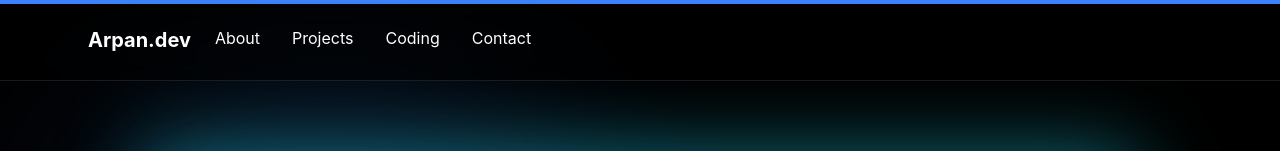
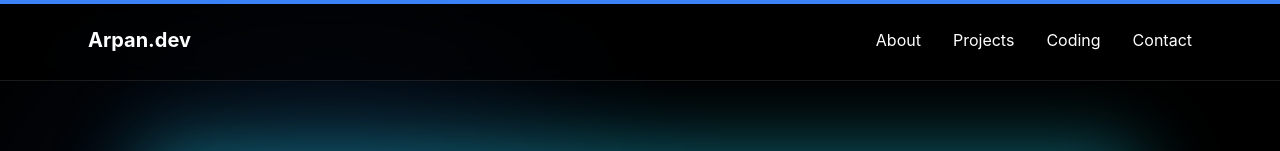
Before and after one commit to mega-bytes111/My_portfolio, a React (Vite) app: page / in a window 1280 px wide. Shown: the top 151 px of the page. Built offline with nearby package versions, Linux system fonts and the light colour scheme.

Commit message:
added_menu

```diff
--- a/src/components/Navbar.jsx
+++ b/src/components/Navbar.jsx
@@ -1,11 +1,20 @@
+import { useState } from "react";
+
 const Navbar = () => {
 
+  const [isOpen, setIsOpen] = useState(false);
+
+
   const scrollToSection = (id) => {
+
+    setIsOpen(false);
+
     setTimeout(() => {
       document.getElementById(id)?.scrollIntoView({
         behavior: "smooth",
       });
     }, 400);
+
   };
 
 
@@ -28,10 +37,10 @@ const Navbar = () => {
         max-w-6xl
         mx-auto
         flex
+        justify-between
         items-center
         h-20
-        px-4
-        sm:px-6
+        px-6
         text-white
       ">
 
@@ -39,12 +48,8 @@ const Navbar = () => {
         {/* 🔥 Logo */}
         <h1 className="
           font-bold
-          text-lg
-          sm:text-xl
+          text-xl
           cursor-pointer
-          whitespace-nowrap
-          flex-shrink-0
-          mr-6
         ">
           Arpan.dev
         </h1>
@@ -52,90 +57,128 @@ const Navbar = () => {
 
 
 
-        {/* 🔗 Scrollable Links Container */}
-        <div className="
-          flex-1
+
+        {/* 💻 Desktop Menu */}
+        <ul className="
+          hidden
+          md:flex
+          gap-8
+          cursor-pointer
+        ">
+
+
+          <li
+            onClick={() => scrollToSection("about")}
+            className="hover:text-cyan-400 transition duration-300"
+          >
+            About
+          </li>
+
+
+          <li
+            onClick={() => scrollToSection("projects")}
+            className="hover:text-cyan-400 transition duration-300"
+          >
+            Projects
+          </li>
+
+
+          <li
+            onClick={() => scrollToSection("coding")}
+            className="hover:text-cyan-400 transition duration-300"
+          >
+            Coding
+          </li>
+
+
+          <li
+            onClick={() => scrollToSection("contact")}
+            className="hover:text-cyan-400 transition duration-300"
+          >
+            Contact
+          </li>
+
+
+        </ul>
+
+
+
+
+
+        {/* 📱 Mobile Hamburger */}
+        <button
+          onClick={() => setIsOpen(!isOpen)}
+          className="
+            md:hidden
+            text-3xl
+            focus:outline-none
+          "
+        >
+
+          {isOpen ? "✕" : "☰"}
+
+        </button>
+
+
+      </div>
+
+
+
+
+
+      {/* 📱 Mobile Menu */}
+      <div
+        className={`
+          md:hidden
           overflow-hidden
-        ">
+          transition-all
+          duration-500
+          ${isOpen ? "max-h-60 opacity-100" : "max-h-0 opacity-0"}
+        `}
+      >
 
         <ul className="
           flex
-            gap-5
-            sm:gap-8
-            overflow-x-auto
-            cursor-pointer
-            no-scrollbar
-            pb-1
+          flex-col
+          items-center
+          gap-6
+          py-6
+          text-white
+          bg-black/80
+          backdrop-blur-lg
         ">
 
 
-            {/* About */}
           <li
             onClick={() => scrollToSection("about")}
-              className="
-                text-sm
-                sm:text-base
-                whitespace-nowrap
-                hover:text-cyan-400
-                transition
-                duration-300
-              "
+            className="hover:text-cyan-400 cursor-pointer transition"
           >
             About
           </li>
 
 
 
-
-            {/* Projects */}
           <li
             onClick={() => scrollToSection("projects")}
-              className="
-                text-sm
-                sm:text-base
-                whitespace-nowrap
-                hover:text-cyan-400
-                transition
-                duration-300
-              "
+            className="hover:text-cyan-400 cursor-pointer transition"
           >
             Projects
           </li>
 
 
 
-
-
-            {/* Coding */}
           <li
             onClick={() => scrollToSection("coding")}
-              className="
-                text-sm
-                sm:text-base
-                whitespace-nowrap
-                hover:text-cyan-400
-                transition
-                duration-300
-              "
+            className="hover:text-cyan-400 cursor-pointer transition"
           >
             Coding
           </li>
 
 
 
-
-
-            {/* Contact */}
           <li
             onClick={() => scrollToSection("contact")}
-              className="
-                text-sm
-                sm:text-base
-                whitespace-nowrap
-                hover:text-cyan-400
-                transition
-                duration-300
-              "
+            className="hover:text-cyan-400 cursor-pointer transition"
           >
             Contact
           </li>
@@ -147,13 +190,9 @@ const Navbar = () => {
       </div>
 
 
-      </div>
-
-
     </nav>
 
   );
 };
 
-
 export default Navbar;
```
Lines whose indentation alone changed are shown as unchanged.
